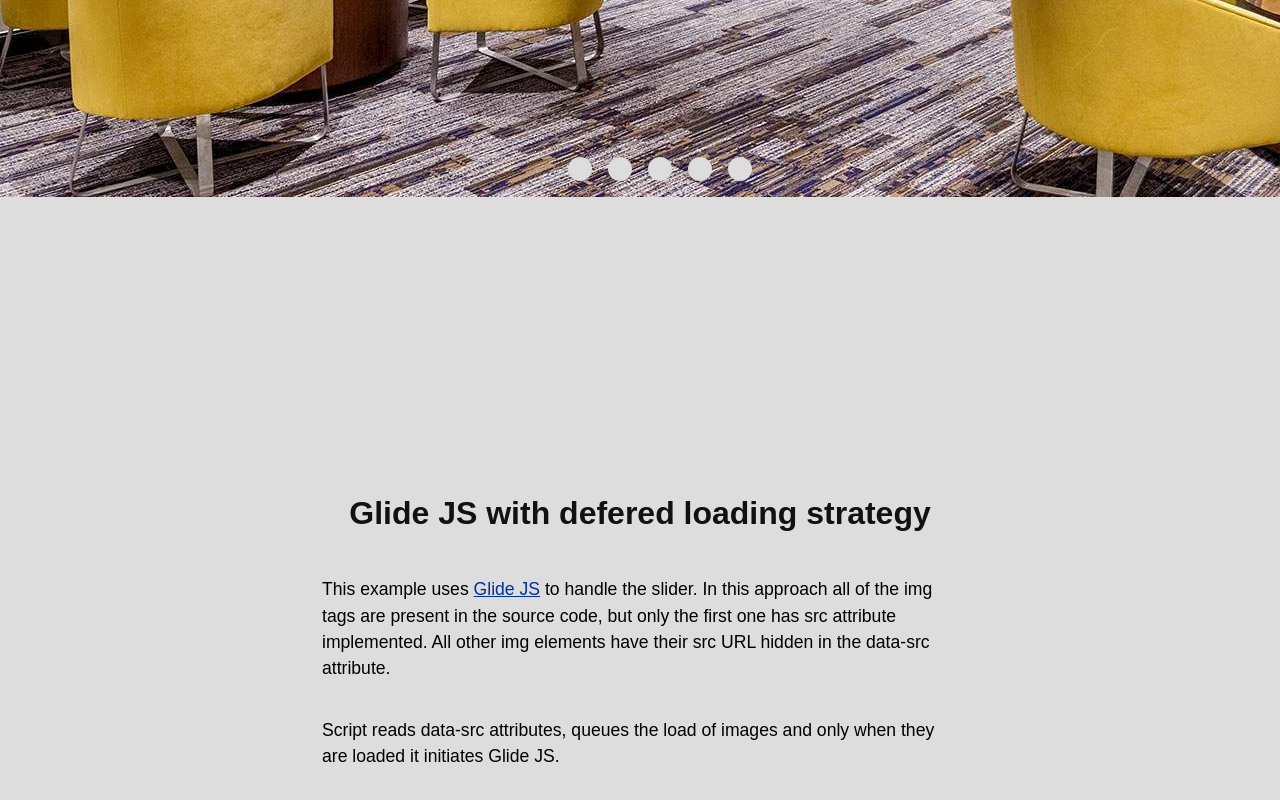
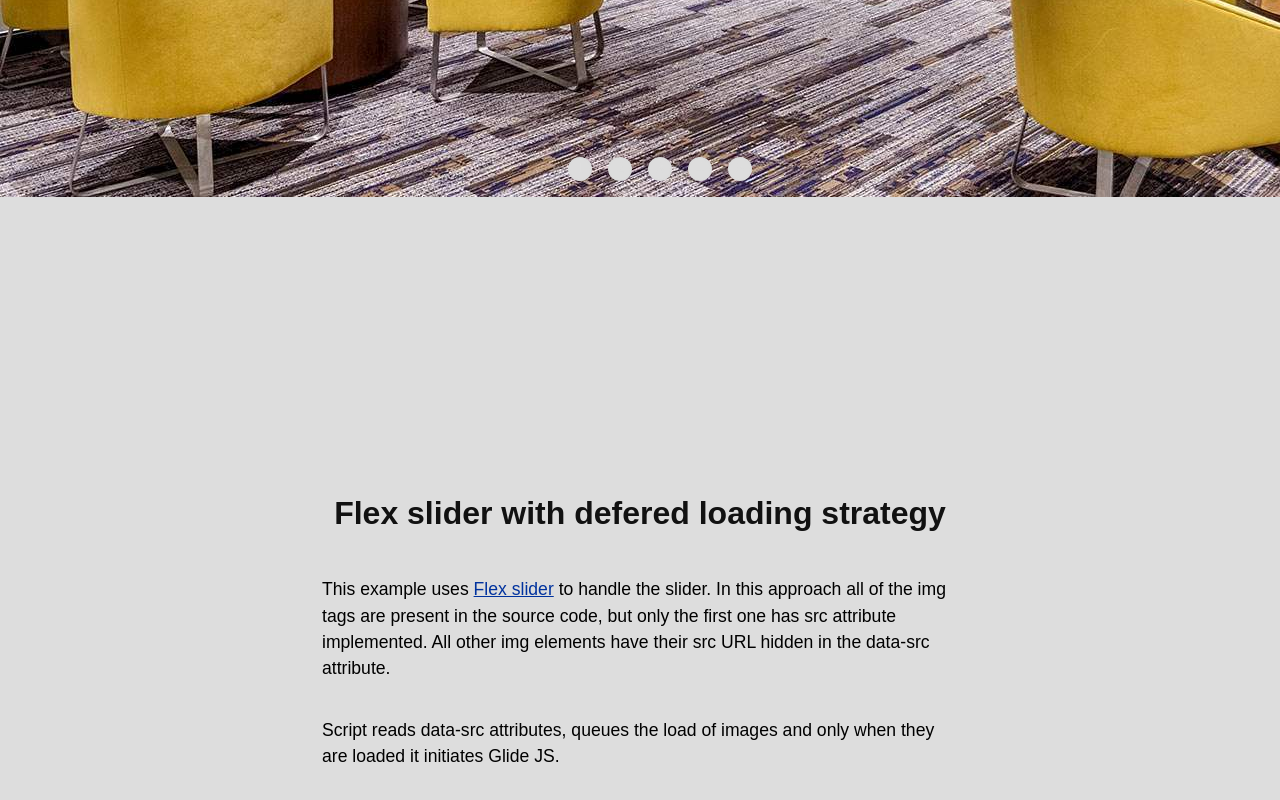
Before and after one commit to bkudyba/slider-loading-strategy, a website: page flex-slider/index.html in a window 1280 px wide. Shown: the part 490-1290 px from the top of the page. Drawn offline with Linux system fonts and the light colour scheme.

Commit message:
Fix: description cleaned

```diff
--- a/flex-slider/index.html
+++ b/flex-slider/index.html
@@ -108,12 +108,13 @@
     </div>
 
     <section class="description">
-      <h1>Glide JS with defered loading strategy</h1>
+      <h1>Flex slider with defered loading strategy</h1>
       <p>
-        This example uses <a href="https://glidejs.com/">Glide JS</a> to handle
-        the slider. In this approach all of the img tags are present in the
-        source code, but only the first one has src attribute implemented. All
-        other img elements have their src URL hidden in the data-src attribute.
+        This example uses
+        <a href="http://flexslider.woothemes.com/">Flex slider</a> to handle the
+        slider. In this approach all of the img tags are present in the source
+        code, but only the first one has src attribute implemented. All other
+        img elements have their src URL hidden in the data-src attribute.
       </p>
 
       <p>
@@ -124,7 +125,7 @@
 
     <script src="../assets/js/jquery-3.5.1.min.js"></script>
     <!-- This file should return a function that will initialize the slider functionalities  -->
-    <script src="../assets/js/jquery.flexslider.js"></script>
+    <script src="../assets/js/jquery.flexslider-min.js"></script>
     <!-- This file loads helper functions that will load the images -->
     <script src="../assets/js/delayed-load.js"></script>
     <script>
```
